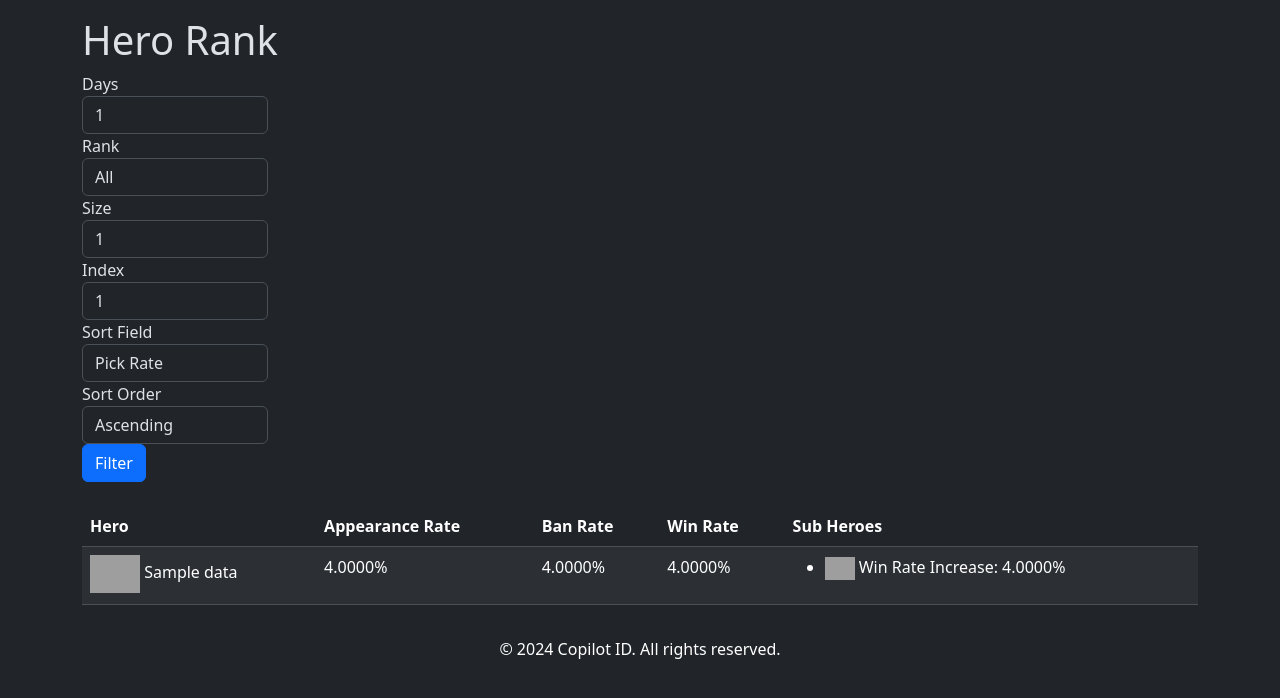
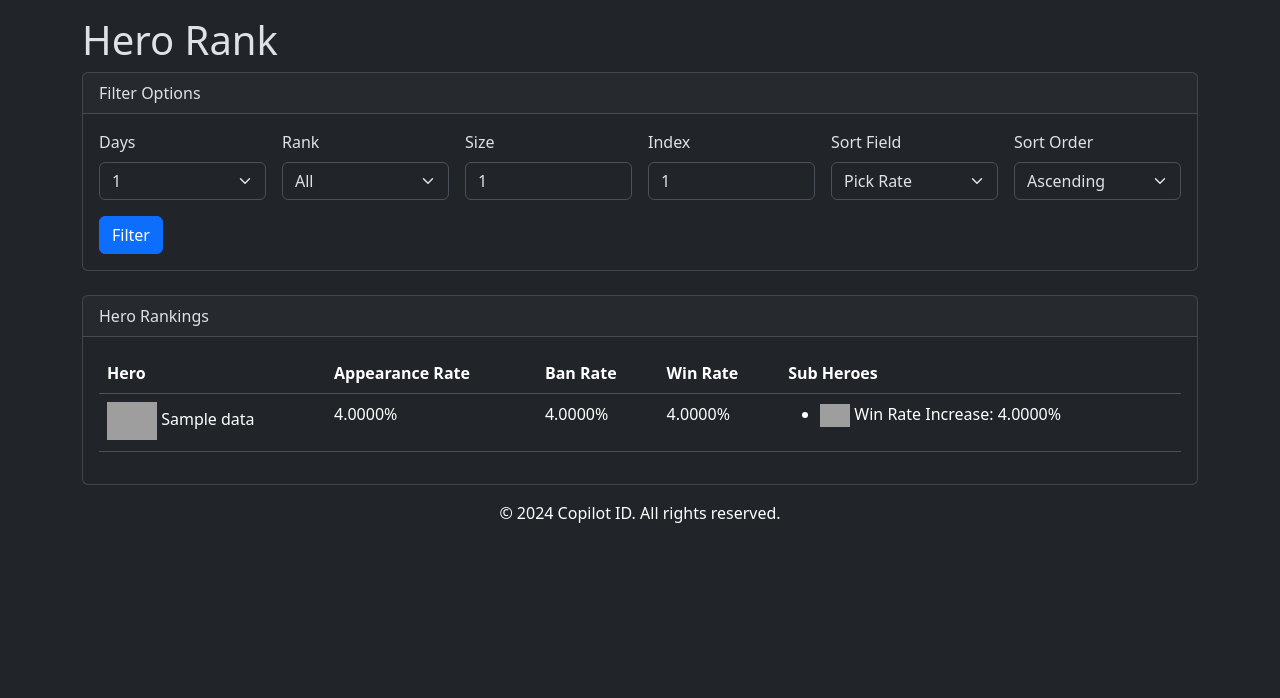
Before and after one commit to ridwaanhall/api-mobilelegends, a Django app: template mlbb_web/templates/mlbb_web/hero-rank.html in a window 1280 px wide. Shown: the part 56-754 px from the top of the page. Run offline with Django 4.2, Linux system fonts and the light colour scheme; the template is opened without the code that fills it: most values are stand-ins (such as "Sample title", 1, 10 or a date in 2020); grey boxes are pictures that could not be loaded.

Commit message:
Refactor hero rank template to enhance layout and improve filter options

```diff
--- a/mlbb_web/templates/mlbb_web/hero-rank.html
+++ b/mlbb_web/templates/mlbb_web/hero-rank.html
@@ -3,11 +3,16 @@
 {% block content %}
 <div class="container">
     <h1>Hero Rank</h1>
-    <form method="get" class="mb-4">
-        <div class="form-row">
-            <div class="form-group col-md-2">
-                <label for="days">Days</label>
-                <select id="days" name="days" class="form-control">
+    <div class="card mb-4">
+        <div class="card-header">
+            Filter Options
+        </div>
+        <div class="card-body">
+            <form method="get">
+                <div class="row g-3">
+                    <div class="col-md-2">
+                        <label for="days" class="form-label">Days</label>
+                        <select id="days" name="days" class="form-select">
                             <option value="1" {% if days == '1' %}selected{% endif %}>1</option>
                             <option value="3" {% if days == '3' %}selected{% endif %}>3</option>
                             <option value="7" {% if days == '7' %}selected{% endif %}>7</option>
@@ -15,9 +20,9 @@
                             <option value="30" {% if days == '30' %}selected{% endif %}>30</option>
                         </select>
                     </div>
-            <div class="form-group col-md-2">
-                <label for="rank">Rank</label>
-                <select id="rank" name="rank" class="form-control">
+                    <div class="col-md-2">
+                        <label for="rank" class="form-label">Rank</label>
+                        <select id="rank" name="rank" class="form-select">
                             <option value="all" {% if rank == 'all' %}selected{% endif %}>All</option>
                             <option value="epic" {% if rank == 'epic' %}selected{% endif %}>Epic</option>
                             <option value="legend" {% if rank == 'legend' %}selected{% endif %}>Legend</option>
@@ -26,34 +31,41 @@
                             <option value="glory" {% if rank == 'glory' %}selected{% endif %}>Glory</option>
                         </select>
                     </div>
-            <div class="form-group col-md-2">
-                <label for="size">Size</label>
+                    <div class="col-md-2">
+                        <label for="size" class="form-label">Size</label>
                         <input type="number" id="size" name="size" class="form-control" value="{{ size }}" min="1" max="126">
                     </div>
-            <div class="form-group col-md-2">
-                <label for="index">Index</label>
+                    <div class="col-md-2">
+                        <label for="index" class="form-label">Index</label>
                         <input type="number" id="index" name="index" class="form-control" value="{{ index }}" min="1" max="126">
                     </div>
-            <div class="form-group col-md-2">
-                <label for="sort_field">Sort Field</label>
-                <select id="sort_field" name="sort_field" class="form-control">
+                    <div class="col-md-2">
+                        <label for="sort_field" class="form-label">Sort Field</label>
+                        <select id="sort_field" name="sort_field" class="form-select">
                             <option value="pick_rate" {% if sort_field == 'pick_rate' %}selected{% endif %}>Pick Rate</option>
                             <option value="ban_rate" {% if sort_field == 'ban_rate' %}selected{% endif %}>Ban Rate</option>
                             <option value="win_rate" {% if sort_field == 'win_rate' %}selected{% endif %}>Win Rate</option>
                         </select>
                     </div>
-            <div class="form-group col-md-2">
-                <label for="sort_order">Sort Order</label>
-                <select id="sort_order" name="sort_order" class="form-control">
+                    <div class="col-md-2">
+                        <label for="sort_order" class="form-label">Sort Order</label>
+                        <select id="sort_order" name="sort_order" class="form-select">
                             <option value="asc" {% if sort_order == 'asc' %}selected{% endif %}>Ascending</option>
                             <option value="desc" {% if sort_order == 'desc' %}selected{% endif %}>Descending</option>
                         </select>
                     </div>
                 </div>
-        <button type="submit" class="btn btn-primary">Filter</button>
+                <button type="submit" class="btn btn-primary mt-3">Filter</button>
             </form>
-    <table class="table table-striped mt-4">
-        <thead class="thead-dark">
+        </div>
+    </div>
+    <div class="card mt-4">
+        <div class="card-header">
+            Hero Rankings
+        </div>
+        <div class="card-body">
+            <table class="table table-hover">
+                <thead class="table-dark">
                     <tr>
                         <th>Hero</th>
                         <th>Appearance Rate</th>
@@ -87,4 +99,6 @@
                 </tbody>
             </table>
         </div>
+    </div>
+</div>
 {% endblock %}
```
Lines whose indentation alone changed are shown as unchanged.
